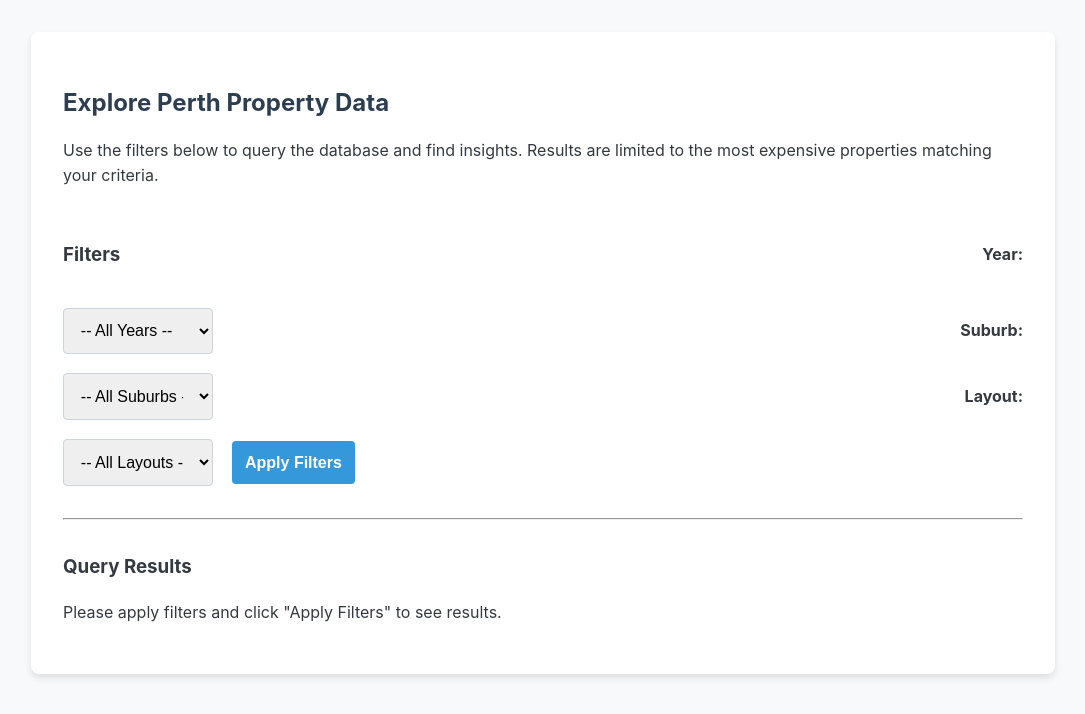
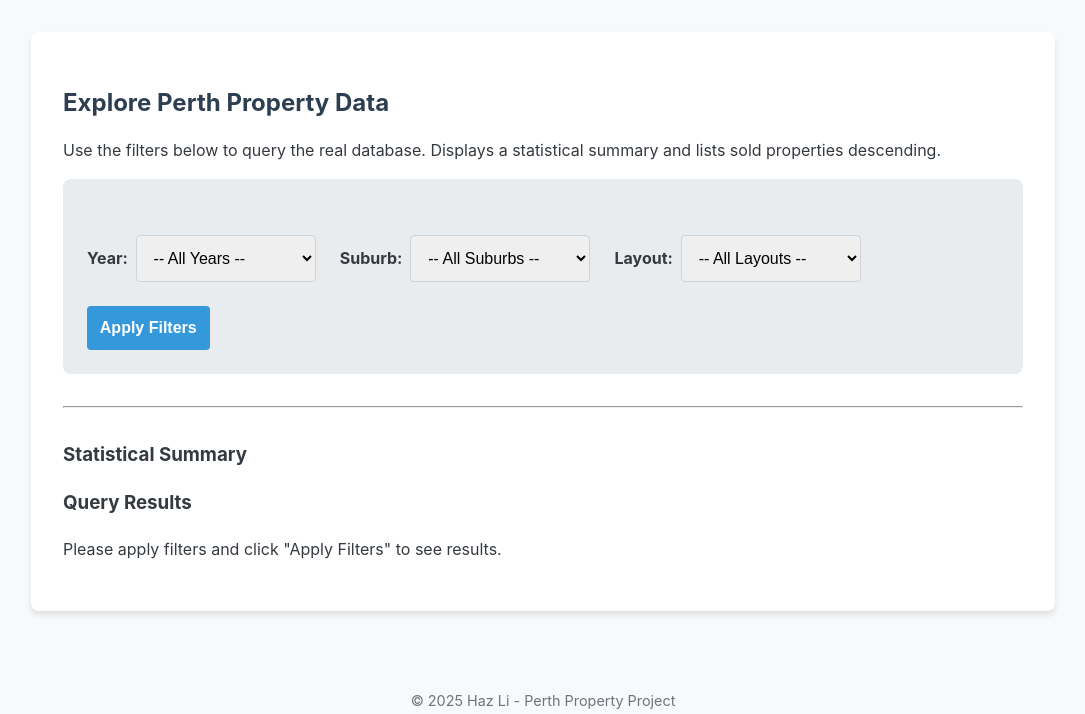
Before and after one commit to cloud9ight/perth_property_analysis, a Flask app: page /explore in a window 1280 px wide. Shown: the part 74-788 px from the top of the page, without its empty margins (97-1182 px from the left). Run offline with Flask 3, Linux system fonts and the light colour scheme; data that the repository does not hold is empty; some libraries are stand-ins or nearby versions.

Commit message:
display statistic summary and record details based on filter

```diff
--- a/app.py
+++ b/app.py
@@ -127,7 +127,8 @@ def add_new_record():
 def explore():
     """Handles displaying filters and showing query results from real db."""
     dim_data = get_dimension_data() # Get data for dropdowns
-    results = []
+    results_list = []
+    stats_summary = None
     selected_filters = {}
 
     if request.method == 'POST':
@@ -143,20 +144,6 @@ def explore():
                                 'layout_id': int(layout_id) if layout_id else None}
             logging.info(f"User submitted filters: {selected_filters}")
 
-            # Build the query dynamically
-            base_query = """
-                SELECT
-                    p.price AS "Price",
-                    DATE_FORMAT(p.date_sold, '%Y-%m-%d') AS "Date Sold",
-                    s.suburb_name AS "Suburb",
-                    l.layout_name AS "Layout",
-                    p.land_size AS "Land Size (sqm)",
-                    p.address AS "Address"
-                FROM FACT_Properties p
-                JOIN DIM_Suburbs s ON p.suburb_id = s.suburb_id
-                JOIN DIM_Layouts l ON p.layout_id = l.layout_id
-
-            """
             conditions = []
             params = {}
 
@@ -170,15 +157,80 @@ def explore():
                 conditions.append("p.layout_id = :layout_id")
                 params['layout_id'] = layout_id
 
+            where_clause = ""
             if conditions:
-                base_query += " WHERE " + " AND ".join(conditions)
+                where_clause += " WHERE " + " AND ".join(conditions)
 
-            base_query += " ORDER BY p.price DESC LIMIT 100;" # Limit results for performance
-            logging.info(f"Executing query: {base_query} with params: {params}")
+            # Build the query dynamically
+            query_list = f"""
+                SELECT
+                    p.price AS "Price",
+                    DATE_FORMAT(p.date_sold, '%Y-%m-%d') AS "Date Sold",
+                    s.suburb_name AS "Suburb",
+                    l.layout_name AS "Layout",
+                    p.land_size AS "Land Size (sqm)",
+                    p.address AS "Address"
+                FROM FACT_Properties p
+                JOIN DIM_Suburbs s ON p.suburb_id = s.suburb_id
+                JOIN DIM_Layouts l ON p.layout_id = l.layout_id
+                {where_clause}
+                ORDER BY p.price DESC LIMIT 100;
+
+            """
+            # --- 4. Execute Query 2: Get the statistical summary ---
+            # This query finds the min, max, avg, and median prices.
+            # We also find the specific properties that correspond to the min and max prices.
+            query_stats = f"""
+                WITH FilteredProperties AS (
+                    SELECT p.price, p.address, p.date_sold, p.land_size
+                    FROM FACT_Properties p
+                    {where_clause}
+                ),
+                RankedProperties AS (
+                    SELECT
+                        price,
+                        ROW_NUMBER() OVER (ORDER BY price ASC) as row_num,
+                        (SELECT COUNT(*) FROM FilteredProperties) as total_count
+                    FROM FilteredProperties
+                )
+                SELECT
+
+                    (SELECT price FROM FilteredProperties ORDER BY price ASC LIMIT 1) as min_price,
+                    (SELECT address FROM FilteredProperties ORDER BY price ASC LIMIT 1) as min_price_address,
+                    (SELECT date_sold FROM FilteredProperties ORDER BY price ASC LIMIT 1) as min_price_date,
+                    (SELECT land_size FROM FilteredProperties ORDER BY price ASC LIMIT 1) as min_price_land_size,
+
+                    (SELECT price FROM FilteredProperties ORDER BY price DESC LIMIT 1) as max_price,
+                    (SELECT address FROM FilteredProperties ORDER BY price DESC LIMIT 1) as max_price_address,
+                    (SELECT date_sold FROM FilteredProperties ORDER BY price DESC LIMIT 1) as max_price_date,
+                    (SELECT land_size FROM FilteredProperties ORDER BY price DESC LIMIT 1) as max_price_land_size,
+
+                    AVG(price) as avg_price,
+                    COUNT(*) as total_sales,
+
+                    -- Median Calculation using Window Functions
+                    (SELECT AVG(price) FROM RankedProperties
+                     WHERE row_num IN (FLOOR((total_count + 1) / 2), CEIL((total_count + 1) / 2))) as median_price
+
+                FROM FilteredProperties;
+            """
+
+
 
             with engine.connect() as connection:
-                results_df = pd.read_sql(text(base_query), connection, params=params)
-                results = results_df.to_dict('records')
+                # Execute list query
+                results_df = pd.read_sql(text(query_list), connection, params=params)
+                if not results_df.empty:
+                    results_list = results_df.to_dict('records')
+
+                # Execute stats query
+                stats_df = pd.read_sql(text(query_stats), connection, params=params)
+                # If we get a result, convert the single row DataFrame to a dictionary
+                if not stats_df.empty and stats_df.iloc[0]['total_sales'] > 0:
+                    stats_summary = stats_df.iloc[0].to_dict()
+                else:
+                    # If no properties match, we can't show stats.
+                    results_list = [] # Also clear the list if no stats are found.
 
         except Exception as e:
             flash(f"Error running query: {e}", 'danger')
@@ -188,9 +240,10 @@ def explore():
                            available_years=dim_data['available_years'],
                            available_suburbs=dim_data['suburbs'],
                            available_layouts=dim_data['layouts'],
-                           results=results,
+                           results_list=results_list,
+                           stats_summary=stats_summary,
                            selected_filters=selected_filters)
 
 # --- 5. Run the App ---
 if __name__ == '__main__':
-    app.run(debug=True, port=5001) # Use a different port like 5001 to avoid conflicts
+    app.run(debug=True, port=5001)
--- a/static/style.css
+++ b/static/style.css
@@ -122,3 +122,65 @@ footer {
   color: #6c757d;
   font-size: 0.9em;
 }
+
+/* Styles for the new Statistical Summary Section */
+.summary-grid {
+  display: grid;
+  grid-template-columns: repeat(auto-fit, minmax(250px, 1fr));
+  gap: 1.5em;
+  margin-top: 1em;
+}
+
+.summary-box {
+  background-color: #f8f9fa;
+  padding: 1.5em;
+  border-radius: 8px;
+  border-left: 5px solid #3498db;
+}
+
+.summary-box h4 {
+  margin-top: 0;
+  color: #2c3e50;
+  border-bottom: 2px solid #e9ecef;
+  padding-bottom: 0.5em;
+}
+
+.summary-box p {
+  margin: 0.5em 0;
+}
+
+.filter-container {
+  background-color: #e9ecef;
+  padding: 1.5em;
+  border-radius: 8px;
+}
+
+/* Use Flexbox for the form layout */
+.filter-form {
+  display: flex;
+  flex-wrap: wrap;
+  align-items: center;
+  gap: 1.5em;
+}
+
+.filter-form,
+.filter-form button {
+  grid-template-columns: none;
+  grid-column: auto;
+  justify-self: auto;
+}
+
+.filter-group {
+  display: flex;
+  align-items: center;
+  gap: 0.5em;
+}
+
+.filter-group label {
+  font-weight: bold;
+  white-space: nowrap;
+}
+
+.filter-form select {
+  min-width: 180px;
+}
--- a/templates/explore.html
+++ b/templates/explore.html
@@ -4,11 +4,12 @@
 
 {% block content %}
     <h2>Explore Perth Property Data</h2>
-    <p>Use the filters below to query the database and find insights. Results are limited to the most expensive properties matching your criteria.</p>
+    <p>Use the filters below to query the real database. Displays a statistical summary and lists sold properties descending.</p>
 
+    <div class="filter-container">
     <!-- Filter Form -->
-    <form action="{{ url_for('explore') }}" method="post">
-        <h3>Filters</h3>
+    <form class="filter-form" action="{{ url_for('explore') }}" method="post">
+         <div class="filter-group">
 
         <label for="year_select">Year:</label>
         <select id="year_select" name="year_select">
@@ -17,7 +18,9 @@
                 <option value="{{ year }}" {% if year == selected_filters.year %}selected{% endif %}>{{ year }}</option>
             {% endfor %}
         </select>
+      </div>
 
+        <div class="filter-group">
         <label for="suburb_select">Suburb:</label>
         <select id="suburb_select" name="suburb_select">
             <option value="">-- All Suburbs --</option>
@@ -27,7 +30,9 @@
                 </option>
             {% endfor %}
         </select>
+        </div>
 
+        <div class="filter-group">
         <label for="layout_select">Layout:</label>
         <select id="layout_select" name="layout_select">
             <option value="">-- All Layouts --</option>
@@ -37,29 +42,62 @@
                 </option>
             {% endfor %}
         </select>
+        </div>
 
         <button type="submit">Apply Filters</button>
     </form>
+  </div>
 
     <hr style="margin: 2em 0;">
 
     <!-- Results Section -->
+
+     <div class="summary">
+        <h3>Statistical Summary</h3>
+        <!-- Only show this section if the 'stats_summary' dictionary exists -->
+        {% if stats_summary %}
+            <div class="summary-grid">
+                <div class="summary-box">
+                    <h4>Market Overview</h4>
+                    <p><strong>Total Sales Found:</strong> {{ stats_summary.total_sales }}</p>
+                    <p><strong>Average Price:</strong> ${{ "{:,.0f}".format(stats_summary.avg_price) }}</p>
+                    <p><strong>Median Price:</strong> ${{ "{:,.0f}".format(stats_summary.median_price) }}</p>
+                </div>
+                <div class="summary-box">
+                    <h4>Most Expensive Sale</h4>
+                    <p><strong>Price:</strong> ${{ "{:,.0f}".format(stats_summary.max_price) }}</p>
+                    <p><strong>Address:</strong> {{ stats_summary.max_price_address }}</p>
+                    <p><strong>Date:</strong> {{ stats_summary.max_price_date.strftime('%Y-%m-%d') }}</p>
+                    <p><strong>Land Size:</strong> {{ stats_summary.max_price_land_size }} sqm</p>
+                </div>
+                <div class="summary-box">
+                    <h4>Least Expensive Sale</h4>
+                    <p><strong>Price:</strong> ${{ "{:,.0f}".format(stats_summary.min_price) }}</p>
+                    <p><strong>Address:</strong> {{ stats_summary.min_price_address }}</p>
+                    <p><strong>Date:</strong> {{ stats_summary.min_price_date.strftime('%Y-%m-%d') }}</p>
+                    <p><strong>Land Size:</strong> {{ stats_summary.min_price_land_size }} sqm</p>
+                </div>
+            </div>
+        {% elif request.method == 'POST' %}
+            <p>No statistical summary could be generated for the selected criteria.</p>
+        {% endif %}
+    </div>
     <div class="results">
         <h3>Query Results</h3>
         <!-- Only show the table if the 'results' list is not empty -->
-        {% if results %}
-            <p>Found <strong>{{ results | length }}</strong> matching records.</p>
+        {% if results_list %}
+            <p>Found <strong>{{ results_list | length }}</strong> matching records.</p>
             <table>
                 <thead>
                     <tr>
                         <!-- Dynamically create table headers from the keys of the first result dictionary -->
-                        {% for key in results[0].keys() %}
+                        {% for key in results_list[0].keys() %}
                             <th>{{ key.replace('_', ' ') | title }}</th>
                         {% endfor %}
                     </tr>
                 </thead>
                 <tbody>
-                    {% for row in results %}
+                    {% for row in results_list %}
                         <tr>
                             <!-- Loop through each value in the row dictionary -->
                             {% for value in row.values() %}
```
